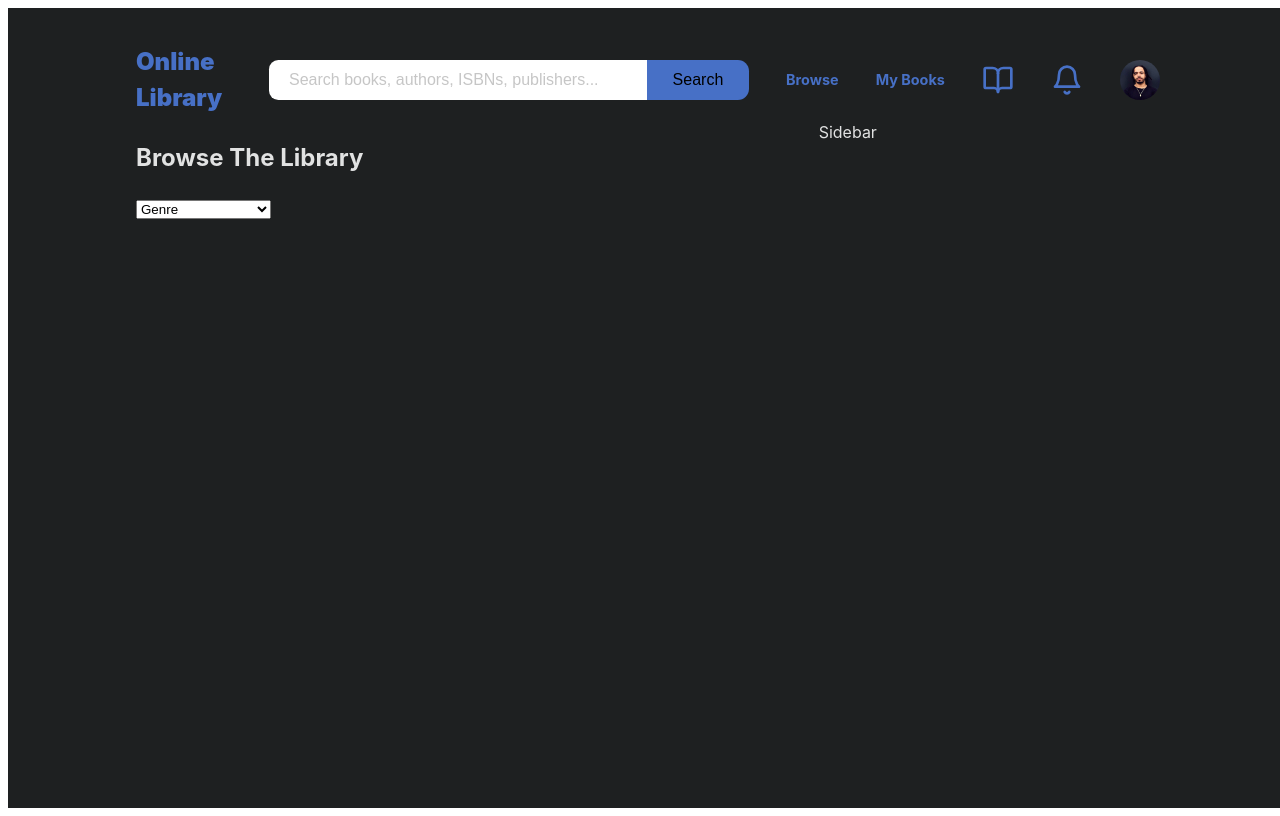
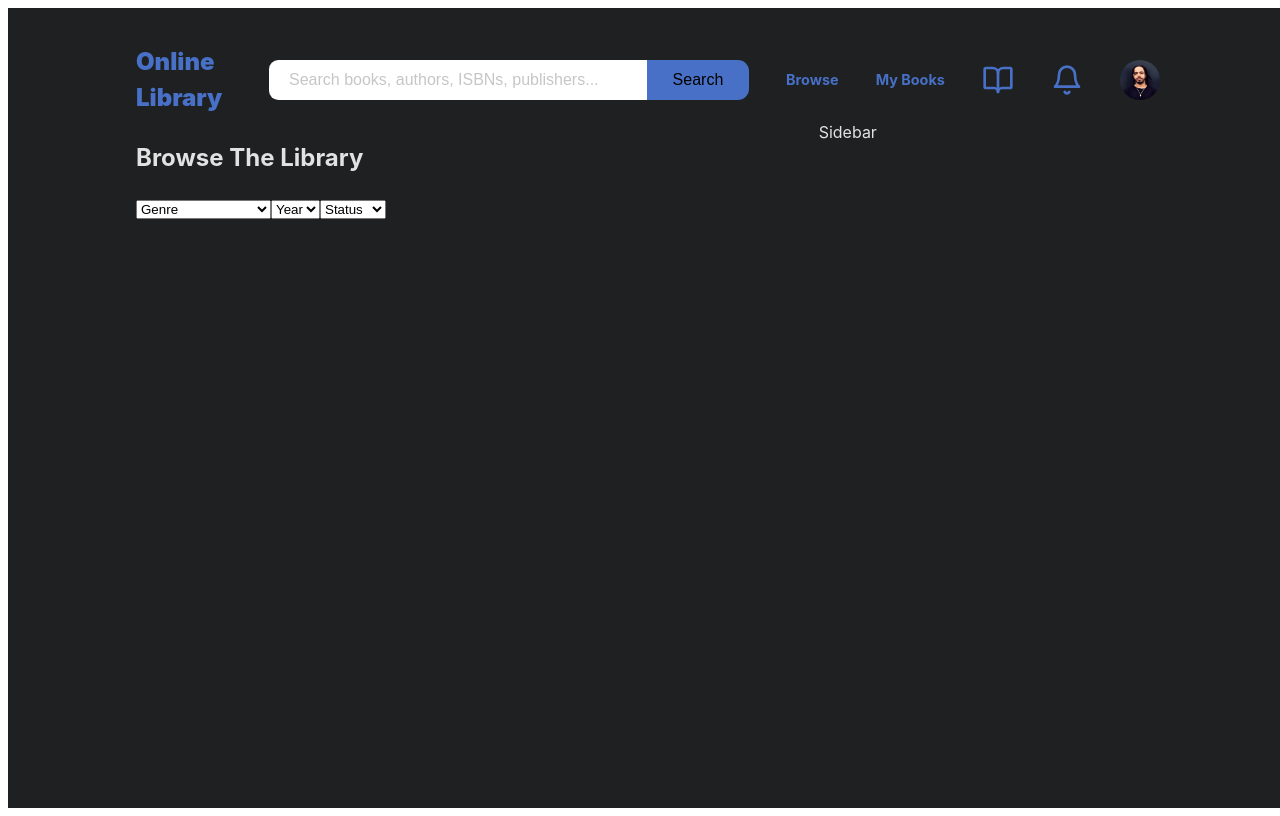
Before and after one commit to joshuanelsondev/odin-library, a React (Vite) app: page / in a window 1280 px wide. Built offline with nearby package versions, Linux system fonts and the light colour scheme.

Commit message:
feat: add Year and Status dropdowns

```diff
--- a/src/components/browse/Browse.tsx
+++ b/src/components/browse/Browse.tsx
@@ -5,7 +5,8 @@ export default function Browse () {
     <div className='browse'>
       <h2 className='browse__header'>Browse The Library</h2>
       <div className='browse__filter' >
-       <select id="genre" name="genre">
+      {/* Genre dropdown - loop through the current available genres */}
+       <select className='browse__select' id="genre" name="genre">
          <option>Genre</option>
          <optgroup label='Fiction'>
            <option value="romance">Romance</option>
@@ -26,6 +27,16 @@ export default function Browse () {
          <option value="poetry">Poetry</option>
          <option value="short-story">Short Story</option>
        </select>
+      {/* Year dropdown - loop through the years of the current available books */}
+       <select className='browse__select' id="year" name="year">
+         <option>Year</option>
+       </select>
+      {/* Status dropdown */}
+       <select className='browse__select' id="status" name="status">
+         <option>Status</option>
+         <option value='read'>Read</option>
+         <option value='unread'>Unread</option>
+       </select>
       </div>
     </div>
   )
```
